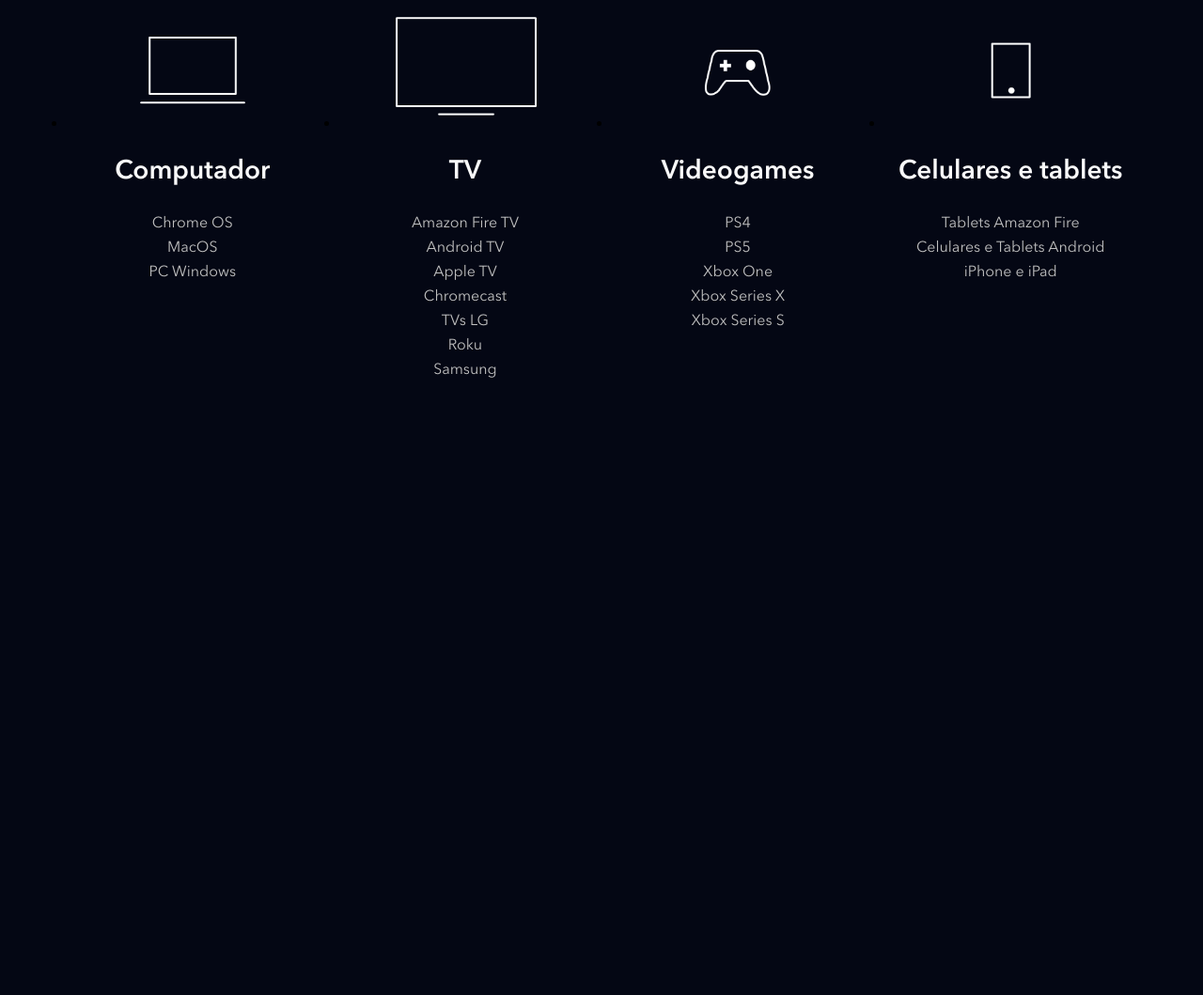
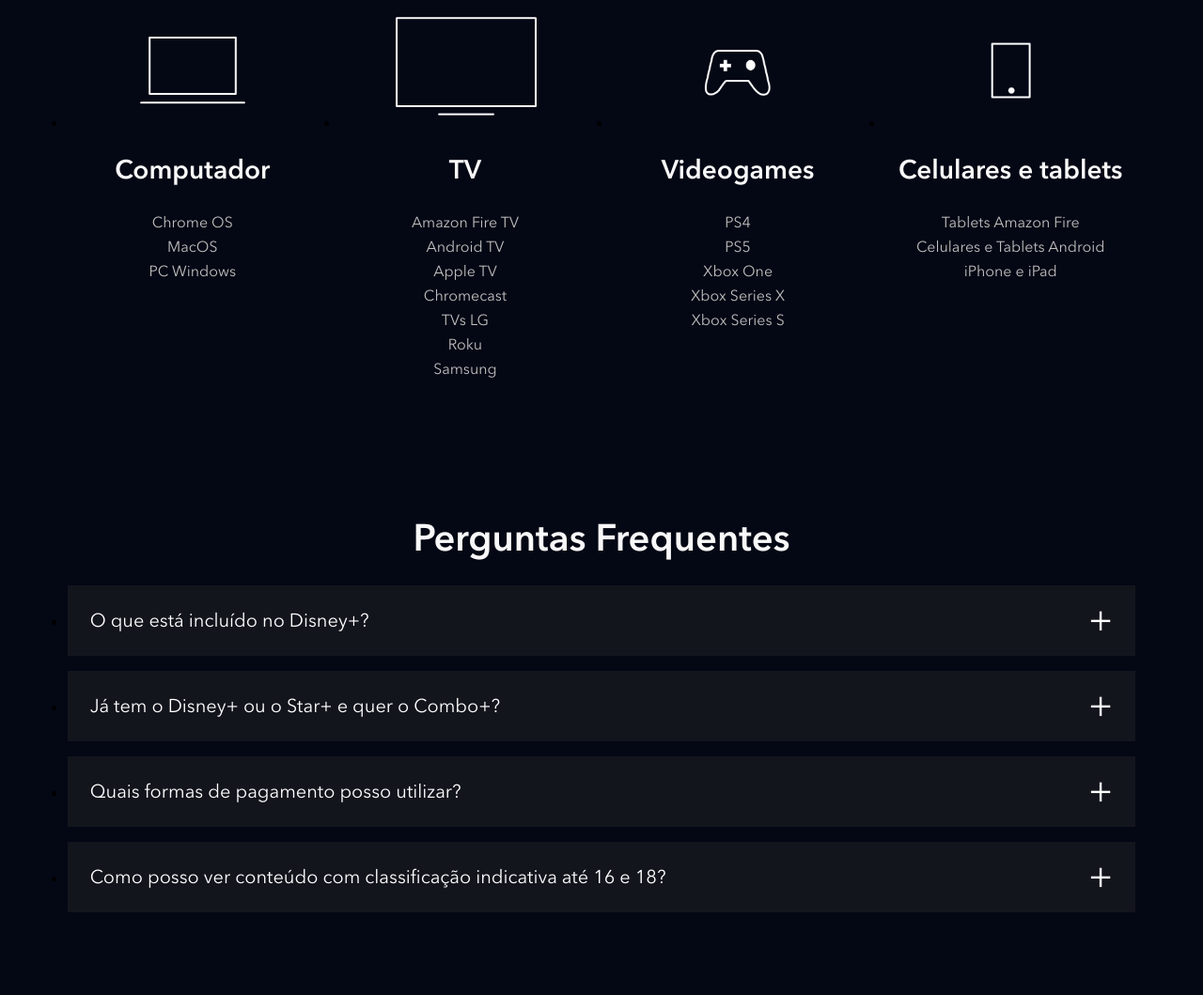
Before and after one commit to manoel-jj/clone_disneyplus-, a website: page index.html in a window 1280 px wide. Shown: the part 3913-4972 px from the top of the page at 94% size. Before the commit the page ends 4390 px from the top, so only its background shows below. Drawn offline with nearby package versions, Linux system fonts and the light colour scheme; files that its build step writes are made by us from their sources; files whose address does not match are found by name.

Commit message:
criando seção de perguntas frenquentes

```diff
--- a/index.html
+++ b/index.html
@@ -233,6 +233,65 @@
         </ul>
     </section>
 
+    <section class="faq">
+        <h2 class="title">Perguntas Frequentes</h2>
+        <ul class="faq__questions">
+            <li class="faq__questions__item">
+                <div class="faq__questions__item__question" data-faq-question>
+                    O que está incluído no Disney+?
+                </div>
+                <div class="faq__questions__item__answer text--big">
+                    <p>O Disney+ oferece:</p>
+                    <p>• Experiência premium sem intervalos comerciais.</p>
+                    <p>• As melhores histórias da Disney, Pixar, Marvel, Star Wars e National Geographic, tudo em um só lugar.</p>
+                    <p>• Groupwatch: assista junto com amigos ou familiares, mesmo separados.</p>
+                    <p>• Downloads ilimitados em até 10 dispositivos compatíveis.</p>
+                    <p>• Mais de 300 títulos em 4K UHD e HDR.</p>
+                    <p>• A possibilidade de assistir em até 4 dispositivos compatíveis simultaneamente sem custo adicional.</p>
+                    <p>• IMAX Enhanced: disponível para alguns títulos da Marvel em dispositivos compatíveis com o Disney+.</p>
+
+                </div>
+
+            </li>
+            <li class="faq__questions__item">
+                <div class="faq__questions__item__question" data-faq-question>
+                    Já tem o Disney+ ou o Star+ e quer o Combo+?
+                </div>
+                <div class="faq__questions__item__answer text--big">
+                    <p>Ao assinar o Combo+:</p>
+                    <p>• O valor da sua assinatura existente (anual ou mensal) será descontado do preço do Combo+.</p>
+                    <p>• Se você assina o plano mensal, o valor que você paga mensalmente será descontado do preço do Combo+.</p>
+                    <p>• Se você assina o plano anual, dividiremos o valor que você já pagou em 12 vezes e descontaremos esse valor do preço do Combo+ mensalmente.</p>
+                    <p>• Você vai receber um e-mail com os valores detalhados assim que finalizar o pagamento.</p>
+                    <p>• Lembre-se: você pode cancelar a assinatura quando quiser.</p>
+                    <p>No momento, apenas a assinatura mensal do Combo+ está disponível.</p>
+
+                </div>
+
+            </li>
+            <li class="faq__questions__item">
+                <div class="faq__questions__item__question" data-faq-question>
+                    Quais formas de pagamento posso utilizar?
+                </div>
+                <div class="faq__questions__item__answer text--big">
+                  <p>Você pode utilizar: cartão de débito, cartão de crédito, PayPal, Mercado Pago, e também empresas parceiras como Google Play Store, App Store da Apple; Mercado Livre e provedores locais de TV, telefonia e internet.</p>
+
+                </div>
+
+            </li>
+            <li class="faq__questions__item">
+                <div class="faq__questions__item__question" data-faq-question>
+                    Como posso ver conteúdo com classificação indicativa até 16 e 18?
+                </div>
+                <div class="faq__questions__item__answer text--big">
+                    <p>Para poder acessar o catálogo completo que inclui conteúdo com classificação indicativa até 16 e 18, todos os usuários do Disney+ na América Latina devem atualizar as configurações de controle parental do perfil. É possível restringir o conteúdo de cada perfil e também adicionar um PIN de bloqueio. Os usuários que preferirem manter a configuração atual vão continuar aproveitando o Disney+ com a classificação indicativa até 14, podendo alterá-la a qualquer momento em "Editar Perfis".</p>
+
+                </div>
+
+            </li>
+        </ul>
+    </section>
+
     <script src="./src/main.js"></script>
 </body>
 </html>
--- a/src/main.js
+++ b/src/main.js
@@ -1,5 +1,6 @@
 document.addEventListener('DOMContentLoaded', function() {
     const buttons = document.querySelectorAll('[data-tab-button]');
+    const questions = document.querySelectorAll('[data-faq-question');
 
     for (let i = 0; i < buttons.length; i++) {
         buttons[i].addEventListener('click', function(botao) {
@@ -12,7 +13,20 @@
         })
     }
 
+    for (let i = 0; i < questions.length; i++) {
+        questions[i].addEventListener('click', abreOuFechaResposta);
+    }
+
 })
+
+function abreOuFechaResposta(elemento) {
+    const classe = 'faq__questions__item--is-open';
+    const elementoPai = elemento.target.parentNode;
+
+    elementoPai.classList.toggle(classe);
+
+
+}
 
 function removeBotaoAtivo() {
     const buttons = document.querySelectorAll('[data-tab-button]');
--- /dev/null
+++ b/src/styles/_faq.scss
@@ -0,0 +1,66 @@
+.faq {
+    padding: 5.6vw ;
+
+    h2 {
+        text-align: center;
+        margin-bottom: 24px;
+    }
+
+    &__questions {
+        &__item {
+            background-color: #13151d;
+            margin-bottom: 16px;
+
+            &__question {
+                color: #fff;
+                font-size: 20px;
+                padding: 24px;
+                display: block;
+                cursor: pointer;
+                position: relative;
+
+
+                &::after {
+                    content: '+';
+                    position: absolute;
+                    top: 0;
+                    right: 24px;
+                    height: 100%;
+                    display: flex;
+                    align-items: center;
+                    font-size: 40px;
+
+                }
+            }
+
+            &__answer {
+
+                height: 0;
+                overflow: hidden;
+                padding: 0 24px;
+                transition: height, .5s ease;
+
+
+            }
+
+            &--is-open {
+                .faq__questions__item__question::after  {
+                    content: '-';
+
+                }
+                .faq__questions__item__answer {
+
+                    height: auto;
+                    padding-bottom: 24px;
+                    transition: height, .5s ease;
+
+                    p {
+                        margin: 16px 0px 0px;
+                    }
+
+
+                }
+            }
+        }
+    }
+}
--- a/src/styles/main.scss
+++ b/src/styles/main.scss
@@ -3,6 +3,7 @@
 @use 'shows';
 @use 'plans';
 @use 'available-devices';
+@use 'faq';
 
 
 @font-face {
```
